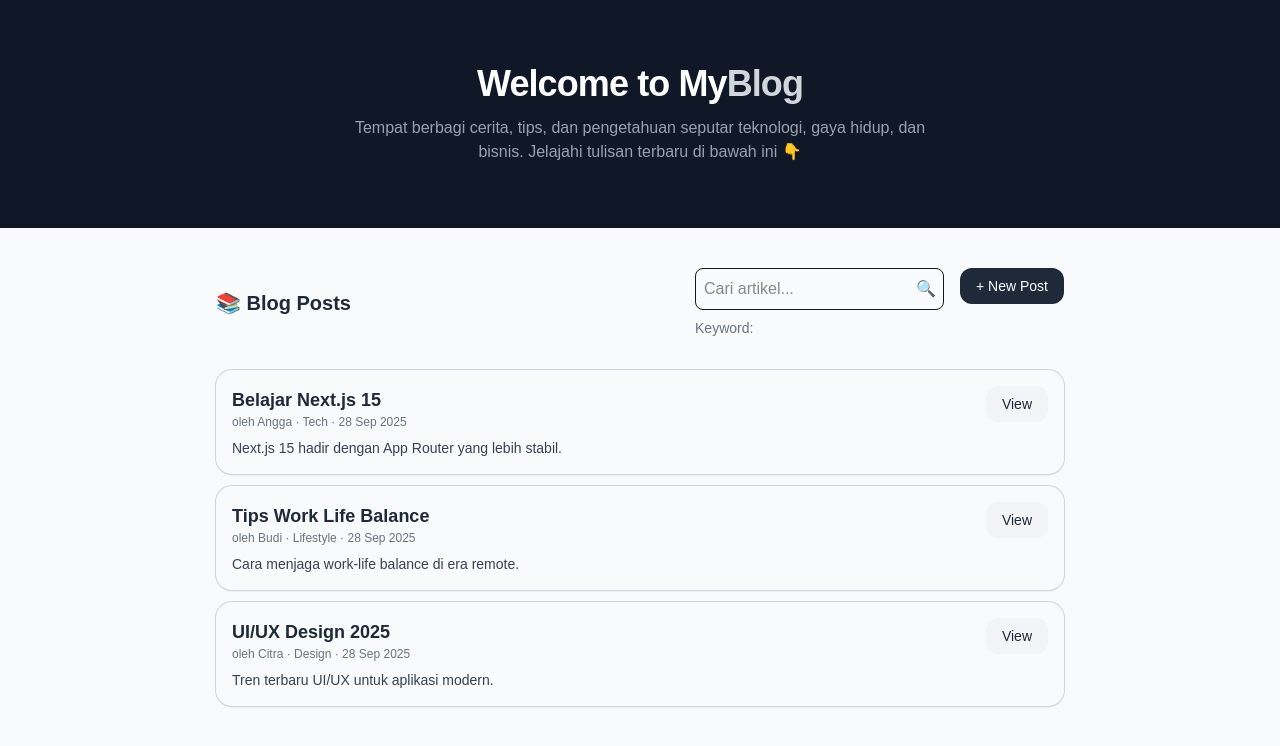
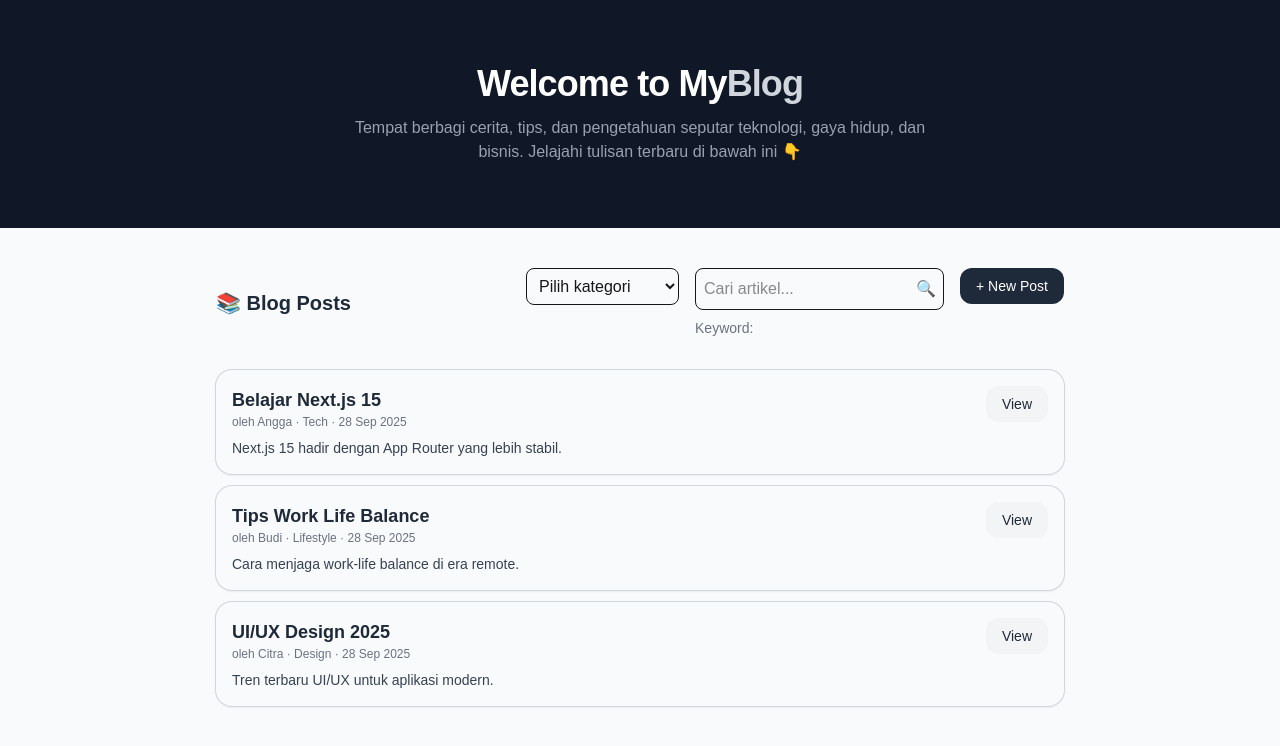
Before and after one commit to AnggaWikaNugraha/multi-step-blog, a Next.js app: page / in a window 1280 px wide. Shown: the top 746 px of the page. Built offline with nearby package versions, Linux system fonts and the light colour scheme.

Commit message:
feat: feature select type blog

```diff
--- a/src/app/_components/Select/Select.tsx
+++ b/src/app/_components/Select/Select.tsx
@@ -25,7 +25,7 @@ export function SelectSearch({
         <select
             value={value}
             onChange={(e) => onChange(e.target.value)}
-            className={`p-2 border rounded-lg focus:outline-none focus:ring-2 focus:ring-primary-500 ${className}`}
+            className={`h-fit p-2 border rounded-lg focus:outline-none focus:ring-2 focus:ring-primary-500 ${className}`}
         >
             <option value="">{placeholder}</option>
             {options.map((opt) => (
--- a/src/app/features/blog/model/types/blog.ts
+++ b/src/app/features/blog/model/types/blog.ts
@@ -29,3 +29,10 @@ export const BlogInitialState: BlogState = {
     search: "",
     category: "",
 };
+
+export const categoryOptions = [
+    { value: "", label: "Semua Kategori" },
+    { value: "Tech", label: "Tech" },
+    { value: "Lifestyle", label: "Lifestyle" },
+    { value: "Design", label: "Design" },
+];
--- a/src/app/features/blog/view/_components/list-blog/index.tsx
+++ b/src/app/features/blog/view/_components/list-blog/index.tsx
@@ -17,6 +17,7 @@ export default function List() {
     const { data, loading, search, category } = state
     // 🔎 filter di FE
     const filtered = filterBlogs(data?.data ?? [], search, category);
+    console.log(state)
 
     return (
         <div className="space-y-3">
--- a/src/app/features/blog/view/index.tsx
+++ b/src/app/features/blog/view/index.tsx
@@ -1,10 +1,61 @@
 "use client"
 
 import List from '../view/_components/list-blog';
+import {SearchInput} from "@/app/_components/Search";
+import {useBlogContext} from "@/app/features/blog/model/blog";
+import {SelectSearch} from "@/app/_components/Select/Select";
+import {categoryOptions} from "@/app/features/blog/model/types/blog";
 
 export default function Blogs() {
 
+    const { state, dispatch } = useBlogContext();
+    const { search, category } = state
+
+
     return (
-            <List />
+        <main className="min-h-screen bg-gray-50">
+            {/* Hero Section */}
+            <section className="bg-gray-900 text-white py-16 px-6 text-center">
+                <h1 className="text-4xl font-bold tracking-tight">
+                    Welcome to My<span className="text-gray-300">Blog</span>
+                </h1>
+                <p className="mt-3 max-w-xl mx-auto text-gray-400 text-base">
+                    Tempat berbagi cerita, tips, dan pengetahuan seputar teknologi, gaya hidup,
+                    dan bisnis. Jelajahi tulisan terbaru di bawah ini 👇
+                </p>
+            </section>
+
+            {/* Content Section */}
+            <section className="max-w-4xl mx-auto px-6 py-10 space-y-8">
+                <div className="flex items-center justify-between">
+                    <h2 className="text-xl font-semibold text-gray-800">📚 Blog Posts</h2>
+
+                    <div className={'flex gap-4'}>
+                        <SelectSearch
+                            value={category}
+                            onChange={(val) =>
+                                dispatch({ type: "SET_CATEGORY", payload: val })
+                            }
+                            options={categoryOptions}
+                            placeholder="Pilih kategori"
+                        />
+                        <div className="max-w-sm">
+                            <SearchInput
+                                value={search}
+                                onChange={(val) => dispatch({ type: "SET_SEARCH", payload: val })}
+                                placeholder="Cari artikel..."
+                            />
+                            <p className="mt-2 text-sm text-gray-500">Keyword: {search}</p>
+                        </div>
+                        <button className="px-4 py-2 rounded-xl bg-gray-800 text-white hover:bg-gray-700 text-sm h-fit">
+                            + New Post
+                        </button>
+                    </div>
+                </div>
+
+                {/* Blog List */}
+                <List/>
+            </section>
+        </main>
     );
 }
--- a/src/app/page.tsx
+++ b/src/app/page.tsx
@@ -1,56 +1,17 @@
 "use client"
 
-import Blogs from "@/app/features/blog/view";
-
-import {SearchInput} from "@/app/_components/Search";
 import {useReducer} from "react";
 import {BlogContext, BlogReducer} from "@/app/features/blog/model/blog";
 import {BlogInitialState} from "@/app/features/blog/model/types/blog";
+import Blogs from "@/app/features/blog/view";
 
 export default function HomePage() {
 
     const [state, dispatch ] = useReducer(BlogReducer, BlogInitialState);
-    const { search } = state
 
     return (
         <BlogContext.Provider value={{ state, dispatch }}>
-            <main className="min-h-screen bg-gray-50">
-                {/* Hero Section */}
-                <section className="bg-gray-900 text-white py-16 px-6 text-center">
-                    <h1 className="text-4xl font-bold tracking-tight">
-                        Welcome to My<span className="text-gray-300">Blog</span>
-                    </h1>
-                    <p className="mt-3 max-w-xl mx-auto text-gray-400 text-base">
-                        Tempat berbagi cerita, tips, dan pengetahuan seputar teknologi, gaya hidup,
-                        dan bisnis. Jelajahi tulisan terbaru di bawah ini 👇
-                    </p>
-                </section>
-
-                {/* Content Section */}
-                <section className="max-w-4xl mx-auto px-6 py-10 space-y-8">
-                    <div className="flex items-center justify-between">
-                        <h2 className="text-xl font-semibold text-gray-800">📚 Blog Posts</h2>
-
-                        <div className={'flex gap-4'}>
-                            <div className="max-w-sm">
-                                <SearchInput
-                                    value={search}
-                                    onChange={(val) => dispatch({ type: "SET_SEARCH", payload: val })}
-                                    placeholder="Cari artikel..."
-                                />
-                                <p className="mt-2 text-sm text-gray-500">Keyword: {search}</p>
-                            </div>
-                            <button className="px-4 py-2 rounded-xl bg-gray-800 text-white hover:bg-gray-700 text-sm h-fit">
-                                + New Post
-                            </button>
-                        </div>
-                    </div>
-
-                    {/* Blog List */}
-                    <Blogs/>
-                </section>
-
-            </main>
+            <Blogs/>
         </BlogContext.Provider>
     );
 }
```
